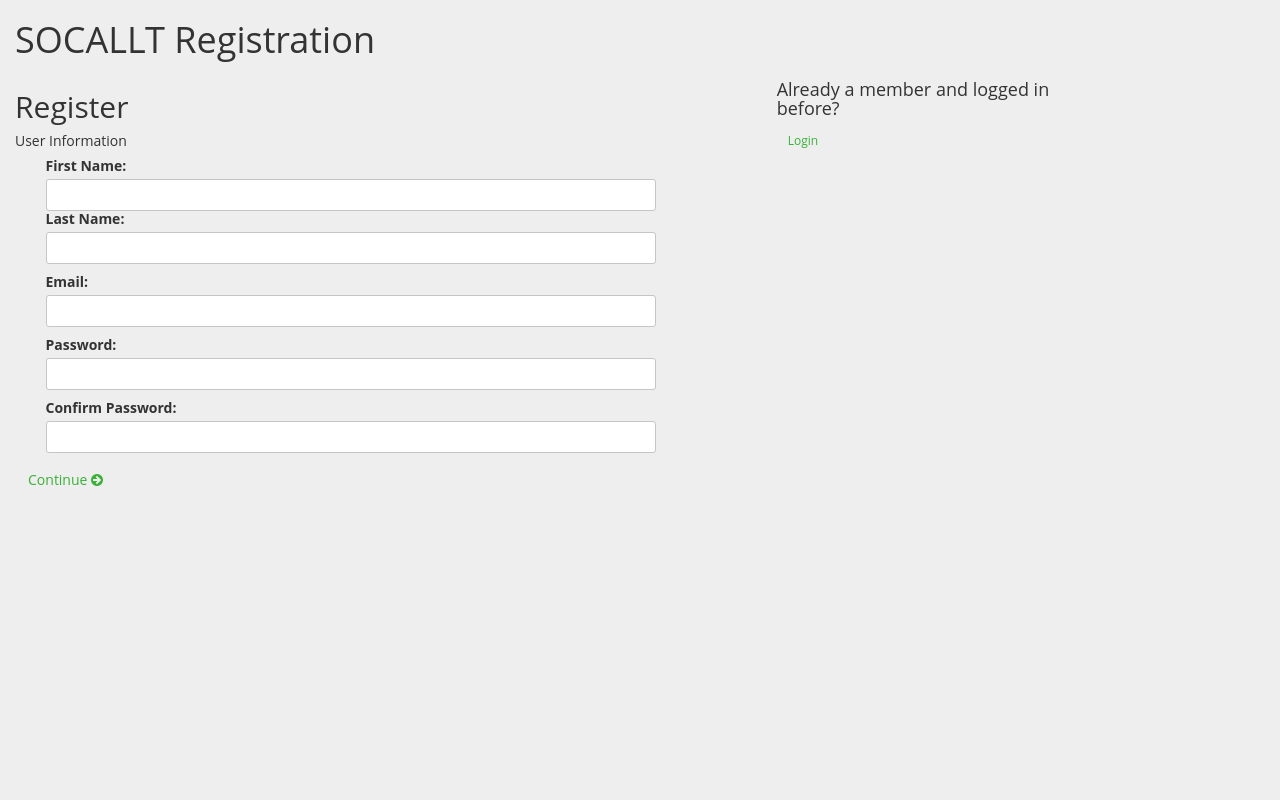
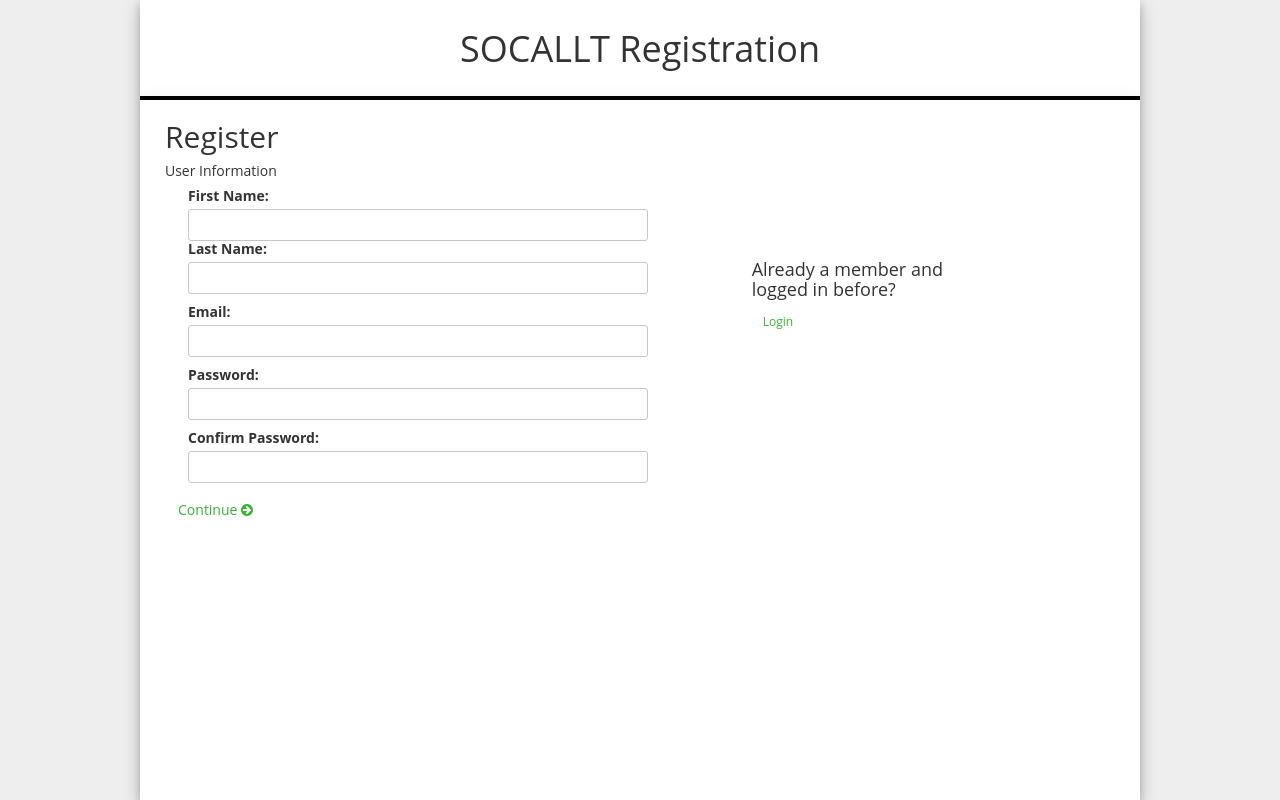
Before and after one commit to Open-Conference-App/open_conference_app, a Python web app: template OCAPP/assets/templates/index.html in a window 1280 px wide. Run offline with Jinja, Linux system fonts and the light colour scheme; the template is opened without the code that fills it, so the values that code supplies are empty; some libraries are stand-ins or nearby versions.

Commit message:
updated custom.css & dashboard.html

```diff
--- a/OCAPP/assets/static/css/custom.css
+++ b/OCAPP/assets/static/css/custom.css
@@ -81,10 +81,10 @@
 .membership{
 	display: none;
 }
-#content{
+.content{
 	padding: 0 10px;
 	}
-#content h3{
+.content h3{
 	text-align: center;
 }
 .presentations_info, .account_info{
@@ -99,6 +99,15 @@ textarea{
 .edit_profile{
 	/*margin: 40px;*/
 }
+.registrationHeader{
+	border-bottom: 4px solid #000;
+	text-align: center;
+}
+.registrationHeader h1{
+	margin: 0;
+	padding: 3% 0;
+}
+
 @media (min-width: 500px){
 	.header{
 		padding: 16px 20px 0;
@@ -124,7 +133,7 @@ textarea{
 		margin: 0 10%;
 		box-shadow: 0 4px 8px 0 rgba(0, 0, 0, 0.2), 0 6px 20px 0 rgba(0, 0, 0, 0.19);
 	}
-	#content{
+	.content{
 		box-shadow: 0 4px 8px 0 rgba(0, 0, 0, 0.2), 0 6px 20px 0 rgba(0, 0, 0, 0.19);
 		background-color: #fff;
 		margin: 0 10%;
@@ -139,8 +148,19 @@ textarea{
 	.nav >ul{
 		box-shadow: 0 4px 8px 0 rgba(0, 0, 0, 0.7), 0 6px 20px 0 rgba(0, 0, 0, 0.4);
 	}
-	#content h3{
+	.content h3{
 		font-size: 2.5em;
+	}
+	.registrationHeader{
+		box-shadow: 0 4px 8px 0 rgba(0, 0, 0, 0.2), 0 6px 20px 0 rgba(0, 0, 0, 0.19);
+		background-color: #fff;
+		margin: 0 10%;
+		height: 100px;
+		padding: 0 10px;
+		border-bottom: 4px solid #000;
+	}
+	.p-t-15{
+		padding-top: 15rem;
 	}
 }
 
--- a/OCAPP/assets/templates/dashboard.html
+++ b/OCAPP/assets/templates/dashboard.html
@@ -50,7 +50,7 @@
 <!-- container ends -->
 <!-- content begins -->
 <!-- conference(home) div begins -->
-	<div id="content" class="row">
+	<div class="row content">
 		<div class="col-xs-12 col-md-12 home">
 			<h3>2017 Conference</h3>
 			<p>The 2017 Conference will be held on the campus of the University of Colorado Boulder and will be hosted by ALTEC, the Anderson Language Technology Center. Details forthcoming!</p>
@@ -113,8 +113,8 @@
 						</div>
 						<button class="btn btn-sm" type='submit' class='btn btn-primary'>Update</button>
 				</div>
+			<!-- contact_info ends -->
 			</div>
-			<!-- contact_info ends -->
 			<!-- institution_info begins -->
 				<div class="institution_info">
 					<h5>Institution Information</h5>
@@ -145,8 +145,8 @@
 						</div>
 						<br>
 					</form>
+			<!-- institution_info end -->
 				</div>
-			<!-- institution_info end -->
 			<!-- conference_info begins -->
 				<div class="conference_info">
 					<h5>Conference Information</h5>
```
